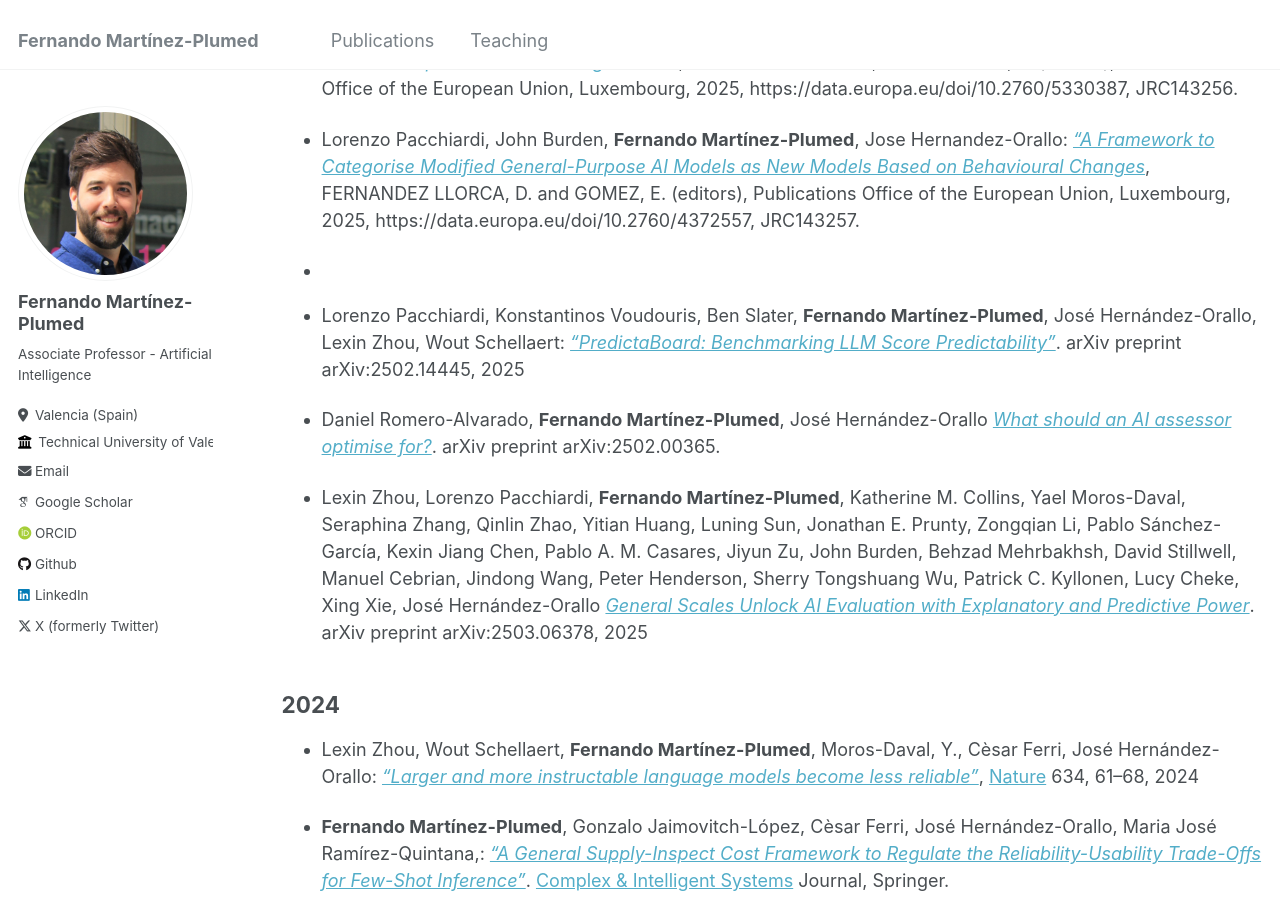
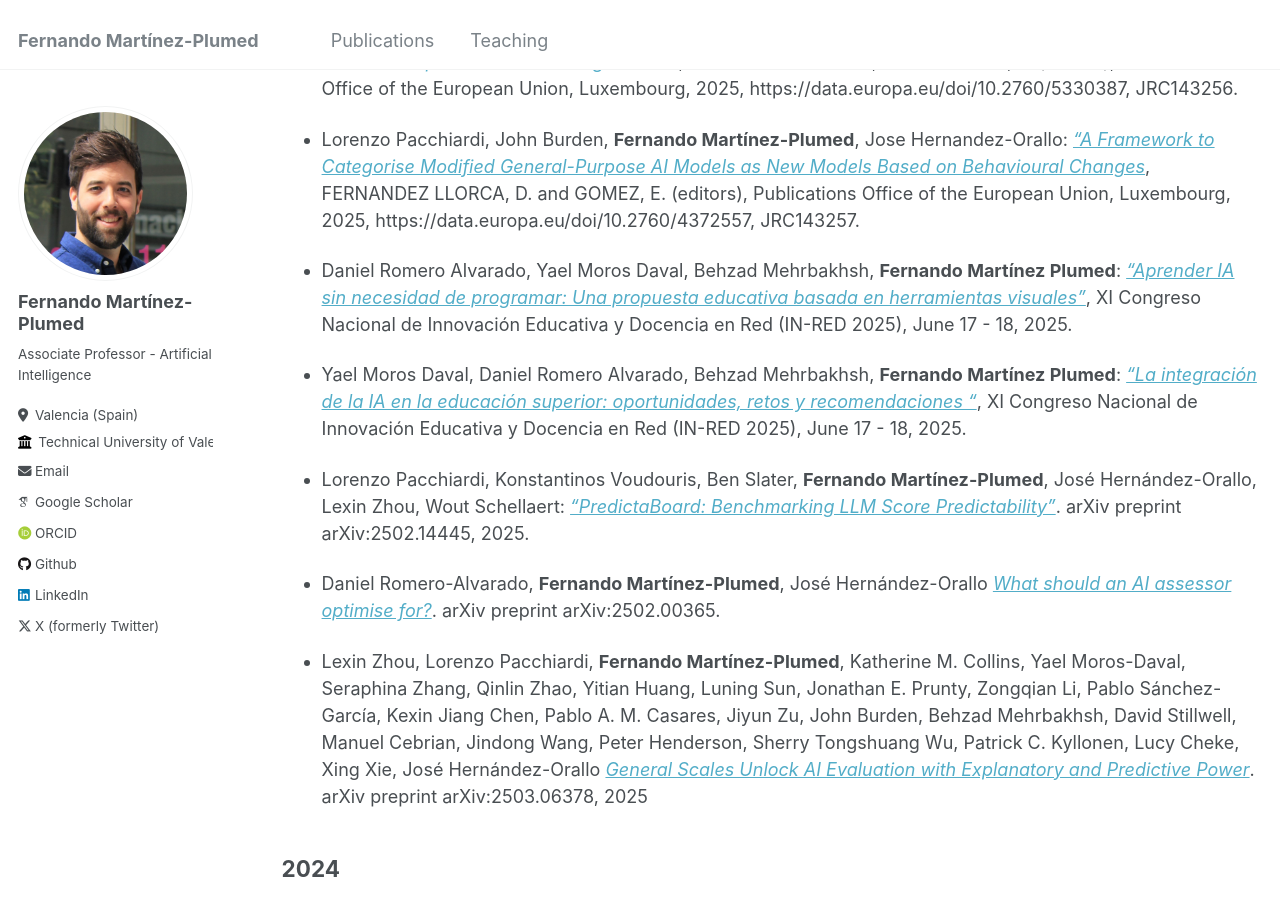
Before and after one commit to nandomp/nandomp.github.io, a Jekyll site: the page built from _pages/publications.md, in a window 1280 px wide and 900 px high, scrolled down 1371 px. Built offline with Jekyll 4.4.1, drawn with Linux system fonts in a browser that asks for light colours; some web fonts are replaced.

Commit message:
Update publications.md

```diff
--- a/_pages/publications.md
+++ b/_pages/publications.md
@@ -32,9 +32,12 @@ author_profile: true
 
 * Lorenzo Pacchiardi, John Burden, **Fernando Martínez-Plumed**, Jose Hernandez-Orallo: [*"A Framework to Categorise Modified General-Purpose AI Models as New Models Based on Behavioural Changes*](https://dx.doi.org/10.2760/4372557), FERNANDEZ LLORCA, D. and GOMEZ, E. (editors), Publications Office of the European Union, Luxembourg, 2025, https://data.europa.eu/doi/10.2760/4372557, JRC143257.
 
-*
+* Daniel Romero Alvarado, Yael Moros Daval, Behzad Mehrbakhsh, **Fernando Martínez Plumed**: [*"Aprender IA sin necesidad de programar: Una propuesta educativa basada en herramientas visuales"*](https://doi.org/10.4995/INRED2025.2025.20651), XI Congreso Nacional de Innovación Educativa y Docencia en Red (IN-RED 2025), June 17 - 18,  2025.
 
-* Lorenzo Pacchiardi, Konstantinos Voudouris, Ben Slater, **Fernando Martínez-Plumed**, José Hernández-Orallo, Lexin Zhou, Wout Schellaert: [*"PredictaBoard: Benchmarking LLM Score Predictability"*](https://arxiv.org/abs/2502.14445). arXiv preprint arXiv:2502.14445, 2025
+* Yael Moros Daval, Daniel Romero Alvarado,  Behzad Mehrbakhsh, **Fernando Martínez Plumed**: [*"La integración de la IA en la educación superior: oportunidades, retos y recomendaciones
+"*](https://doi.org/10.4995/INRED2025.2025.20652), XI Congreso Nacional de Innovación Educativa y Docencia en Red (IN-RED 2025), June 17 - 18,  2025.
+
+* Lorenzo Pacchiardi, Konstantinos Voudouris, Ben Slater, **Fernando Martínez-Plumed**, José Hernández-Orallo, Lexin Zhou, Wout Schellaert: [*"PredictaBoard: Benchmarking LLM Score Predictability"*](https://arxiv.org/abs/2502.14445). arXiv preprint arXiv:2502.14445, 2025.
 
 * Daniel Romero-Alvarado, **Fernando Martínez-Plumed**, José Hernández-Orallo [*What should an AI assessor optimise for?*](https://arxiv.org/abs/2502.00365). arXiv preprint arXiv:2502.00365.
 
```
